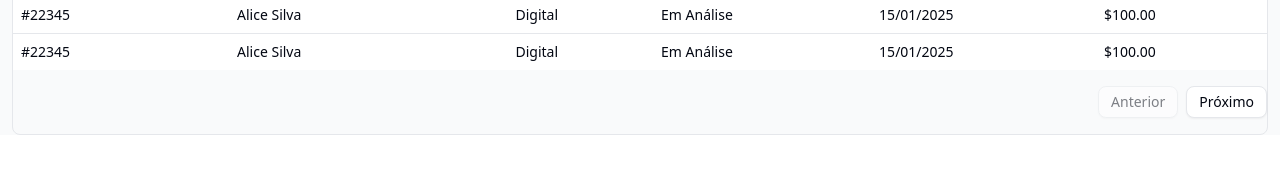
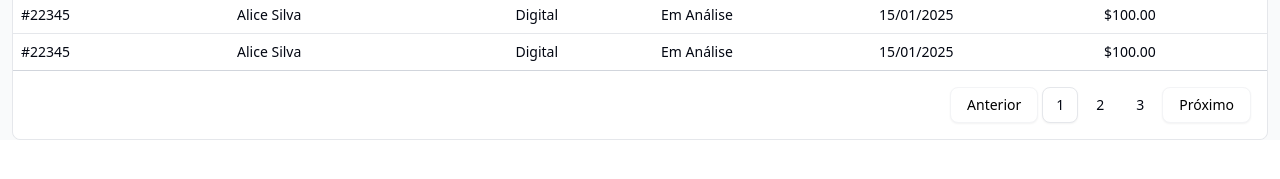
Before and after one commit to inovacao-serur/serur-validacao-laudo, a Next.js app: page /pages/dashboard in a window 1280 px wide. Shown: the part 547-726 px from the top of the page. Built offline with nearby package versions, Linux system fonts and the light colour scheme.

Commit message:
add: paginacao estilizada

```diff
--- a/src/app/pages/dashboard/data-table.js
+++ b/src/app/pages/dashboard/data-table.js
@@ -22,6 +22,16 @@ import {
 import { Button } from "@/components/ui/button"
 import { useState } from "react"
 
+import {
+    Pagination,
+    PaginationContent,
+    PaginationEllipsis,
+    PaginationItem,
+    PaginationLink,
+    PaginationNext,
+    PaginationPrevious,
+} from "@/components/ui/pagination"
+
 export function DataTable({ columns, data }) {
     const [sorting, setSorting] = useState([])
 
@@ -33,9 +43,13 @@ export function DataTable({ columns, data }) {
         onSortingChange: setSorting,
         getSortedRowModel: getSortedRowModel(),
         state: {
-          sorting,
+            sorting,
         },
     })
+
+    const pageIndex = table.getState().pagination.pageIndex;
+    const pageCount = table.getPageCount();
+
 
 
 
@@ -85,7 +99,7 @@ export function DataTable({ columns, data }) {
                 </TableBody>
             </Table>
 
-            <div className="flex items-center justify-end space-x-2 py-4">
+            {/* <div className="flex items-center justify-end space-x-2 py-4">
                 <Button
                     variant="outline"
                     size="sm"
@@ -102,7 +116,37 @@ export function DataTable({ columns, data }) {
                 >
                    Próximo
                 </Button>
-            </div>
+            </div> */}
+
+            <Pagination className=" bg-white py-4 pr-4 flex justify-end items-center border-t border-gray-300 rounded-b-md">
+
+                <PaginationContent>
+
+                    <PaginationItem>
+                        <Button
+                            onClick={() => table.previousPage()}
+                            className="bg-white text-black border-1 border-gray-100"
+                        >Anterior</Button>
+                    </PaginationItem>
+
+                    {table.getPageOptions().map((index) => (
+                        <PaginationItem key={index}>
+                            <PaginationLink onClick={() => table.setPageIndex(index)} isActive={index === pageIndex}>{index + 1}</PaginationLink>
+                        </PaginationItem>
+                    ))}
+
+
+                    <PaginationItem>
+                        <Button
+                            onClick={() => table.nextPage()}
+                            className="bg-white text-black border-1 border-gray-100"
+                        >Próximo</Button>
+                    </PaginationItem>
+
+                </PaginationContent>
+            </Pagination>
+
+
         </div>
     )
 }
--- a/src/app/pages/dashboard/page.js
+++ b/src/app/pages/dashboard/page.js
@@ -96,6 +96,95 @@ async function getData() {
             data: "15/01/2025",
             amount: 100,
         },
+        {
+            id: "#12345",
+            nome: "João Silva",
+            tipo: "Digital",
+            status: "Em Análise",
+            data: "15/01/2025",
+            amount: 100,
+        },
+        {
+            id: "#22345",
+            nome: "Alice Silva",
+            tipo: "Digital",
+            status: "Em Análise",
+            data: "15/01/2025",
+            amount: 100,
+        },
+        {
+            id: "#22345",
+            nome: "Alice Silva",
+            tipo: "Digital",
+            status: "Em Análise",
+            data: "15/01/2025",
+            amount: 100,
+        },
+        {
+            id: "#22345",
+            nome: "Alice Silva",
+            tipo: "Digital",
+            status: "Em Análise",
+            data: "15/01/2025",
+            amount: 100,
+        },
+        {
+            id: "#22345",
+            nome: "Alice Silva",
+            tipo: "Digital",
+            status: "Em Análise",
+            data: "15/01/2025",
+            amount: 100,
+        },
+        {
+            id: "#22345",
+            nome: "Alice Silva",
+            tipo: "Digital",
+            status: "Em Análise",
+            data: "15/01/2025",
+            amount: 100,
+        },
+        {
+            id: "#22345",
+            nome: "Alice Silva",
+            tipo: "Digital",
+            status: "Em Análise",
+            data: "15/01/2025",
+            amount: 100,
+        },
+        {
+            id: "#22345",
+            nome: "Alice Silva",
+            tipo: "Digital",
+            status: "Em Análise",
+            data: "15/01/2025",
+            amount: 100,
+        },
+        {
+            id: "#22345",
+            nome: "Alice Silva",
+            tipo: "Digital",
+            status: "Em Análise",
+            data: "15/01/2025",
+            amount: 100,
+        },
+        {
+            id: "#22345",
+            nome: "Alice Silva",
+            tipo: "Digital",
+            status: "Em Análise",
+            data: "15/01/2025",
+            amount: 100,
+        },
+        {
+            id: "#22345",
+            nome: "Alice Silva",
+            tipo: "Digital",
+            status: "Em Análise",
+            data: "15/01/2025",
+            amount: 100,
+        },
+
 
 
     ]
--- /dev/null
+++ b/src/components/ui/pagination.jsx
@@ -0,0 +1,118 @@
+import * as React from "react"
+import {
+  ChevronLeftIcon,
+  ChevronRightIcon,
+  MoreHorizontalIcon,
+} from "lucide-react"
+
+import { cn } from "@/lib/utils"
+import { buttonVariants } from "@/components/ui/button";
+
+function Pagination({
+  className,
+  ...props
+}) {
+  return (
+    <nav
+      role="navigation"
+      aria-label="pagination"
+      data-slot="pagination"
+      className={cn("mx-auto flex w-full justify-center", className)}
+      {...props} />
+  );
+}
+
+function PaginationContent({
+  className,
+  ...props
+}) {
+  return (
+    <ul
+      data-slot="pagination-content"
+      className={cn("flex flex-row items-center gap-1", className)}
+      {...props} />
+  );
+}
+
+function PaginationItem({
+  ...props
+}) {
+  return <li data-slot="pagination-item" {...props} />;
+}
+
+function PaginationLink({
+  className,
+  isActive,
+  size = "icon",
+  ...props
+}) {
+  return (
+    <a
+      aria-current={isActive ? "page" : undefined}
+      data-slot="pagination-link"
+      data-active={isActive}
+      className={cn(buttonVariants({
+        variant: isActive ? "outline" : "ghost",
+        size,
+      }), className)}
+      {...props} />
+  );
+}
+
+function PaginationPrevious({
+  className,
+  ...props
+}) {
+  return (
+    <PaginationLink
+      aria-label="Go to previous page"
+      size="default"
+      className={cn("gap-1 px-2.5 sm:pl-2.5", className)}
+      {...props}>
+      <ChevronLeftIcon />
+      <span className="hidden sm:block">Previous</span>
+    </PaginationLink>
+  );
+}
+
+function PaginationNext({
+  className,
+  ...props
+}) {
+  return (
+    <PaginationLink
+      aria-label="Go to next page"
+      size="default"
+      className={cn("gap-1 px-2.5 sm:pr-2.5", className)}
+      {...props}>
+      <span className="hidden sm:block">Next</span>
+      <ChevronRightIcon />
+    </PaginationLink>
+  );
+}
+
+function PaginationEllipsis({
+  className,
+  ...props
+}) {
+  return (
+    <span
+      aria-hidden
+      data-slot="pagination-ellipsis"
+      className={cn("flex size-9 items-center justify-center", className)}
+      {...props}>
+      <MoreHorizontalIcon className="size-4" />
+      <span className="sr-only">More pages</span>
+    </span>
+  );
+}
+
+export {
+  Pagination,
+  PaginationContent,
+  PaginationLink,
+  PaginationItem,
+  PaginationPrevious,
+  PaginationNext,
+  PaginationEllipsis,
+}
```
